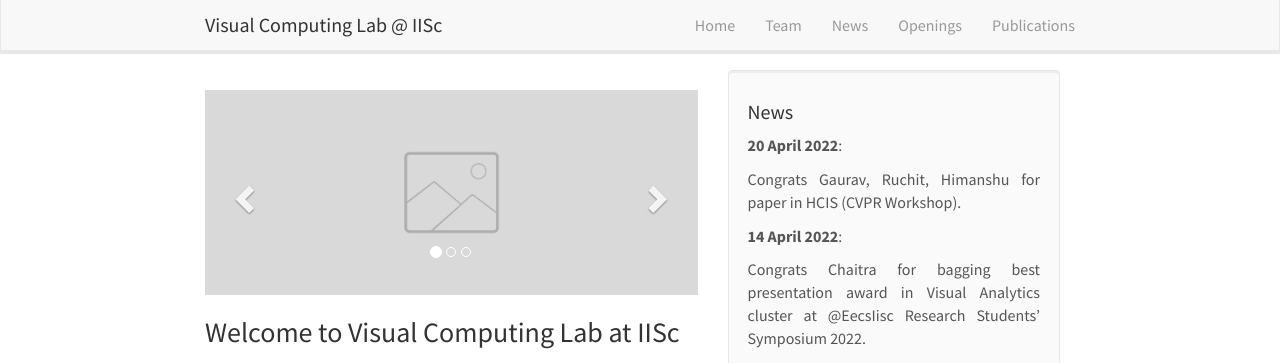
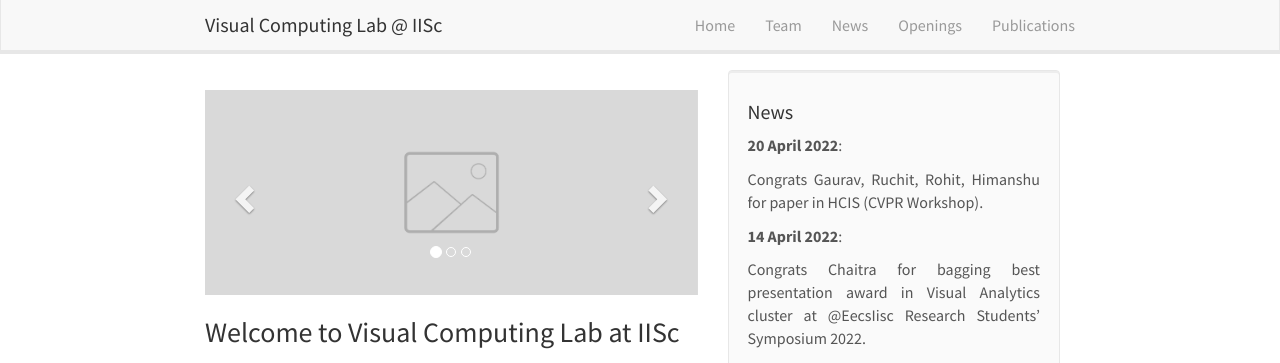
Before and after one commit to vcl-iisc/vclab-website, a Jekyll site: the page built from _pages/home.md, in a window 1280 px wide. Shown: the top 363 px of the page. Built offline with Jekyll 4.4.1, drawn with Linux system fonts in a browser that asks for light colours; nearby versions of some CDN libraries.

Commit message:
updated news

```diff
--- a/_data/news.yml
+++ b/_data/news.yml
@@ -1,5 +1,5 @@
 - date: 20 April 2022
-  headline: Congrats Gaurav, Ruchit, Himanshu for paper in HCIS (CVPR Workshop).
+  headline: Congrats Gaurav, Ruchit, Rohit, Himanshu for paper in HCIS (CVPR Workshop).
 
 - date: 14 April 2022
   headline: Congrats Chaitra for bagging best presentation award in Visual Analytics cluster at @EecsIisc Research Students' Symposium 2022.
```
